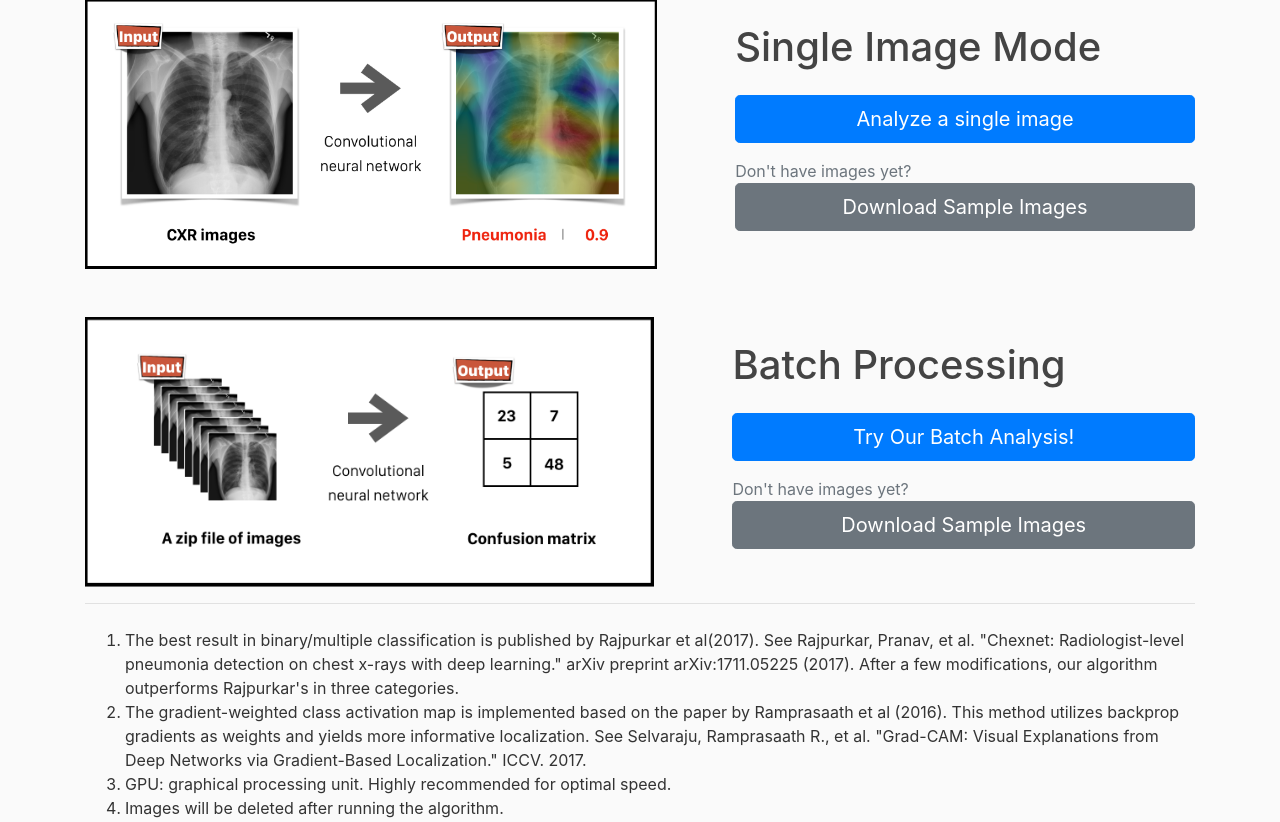
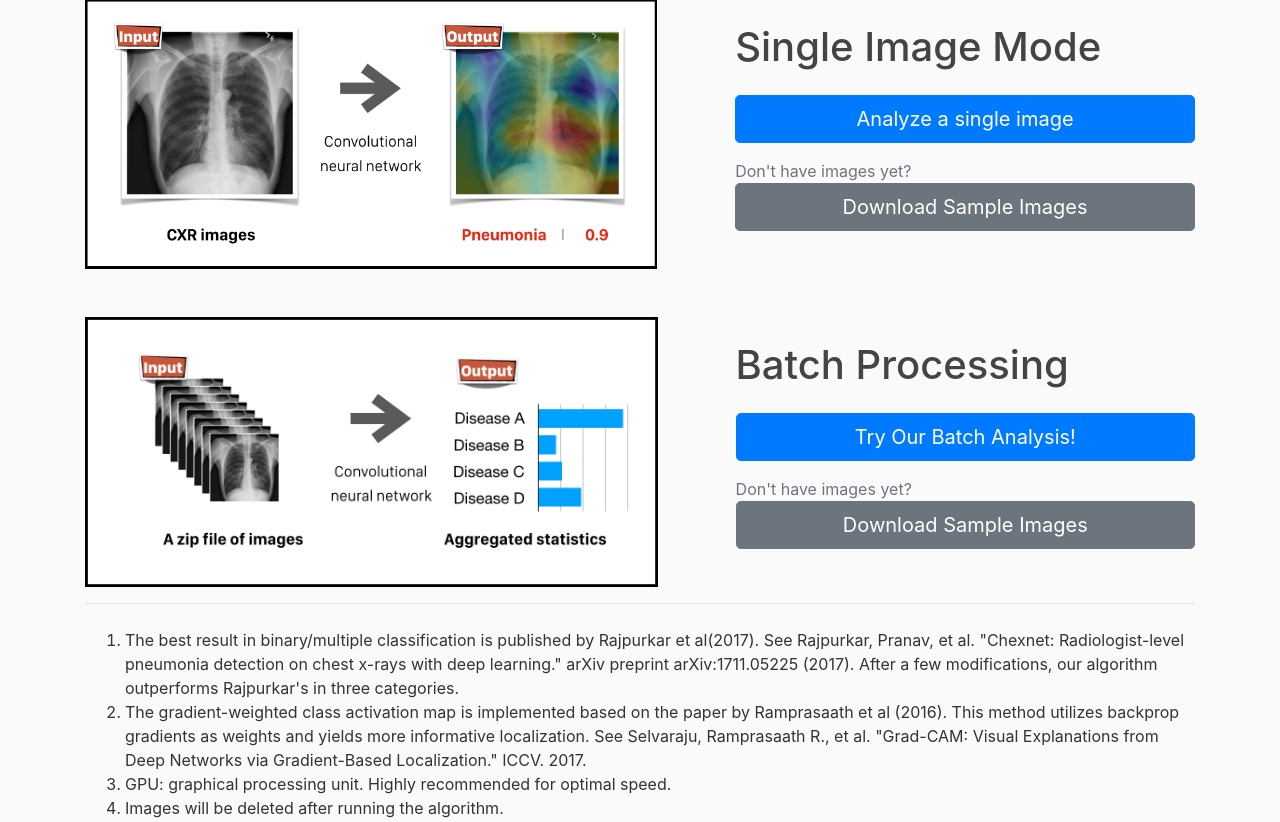
Before and after one commit to HaigangLiu/flaskapp_deep_learning, a Flask app: page / in a window 1280 px wide. Shown: the part 386-1208 px from the top of the page. Run offline with Flask 2, Linux system fonts and the light colour scheme; some libraries are stand-ins or nearby versions.

Commit message:
different graphics used

```diff
--- a/templates/intropage.html
+++ b/templates/intropage.html
@@ -34,7 +34,7 @@
 <div class="container mb-4" >
         <div class="row">
 
-            <div class="col mr-5" ><img height= '270'  src="static/scheme2a.png"/>
+            <div class="col mr-5" ><img height= '270'  src="static/scheme2c.png"/>
             </div>
 
             <div class="col mt-4">
```
